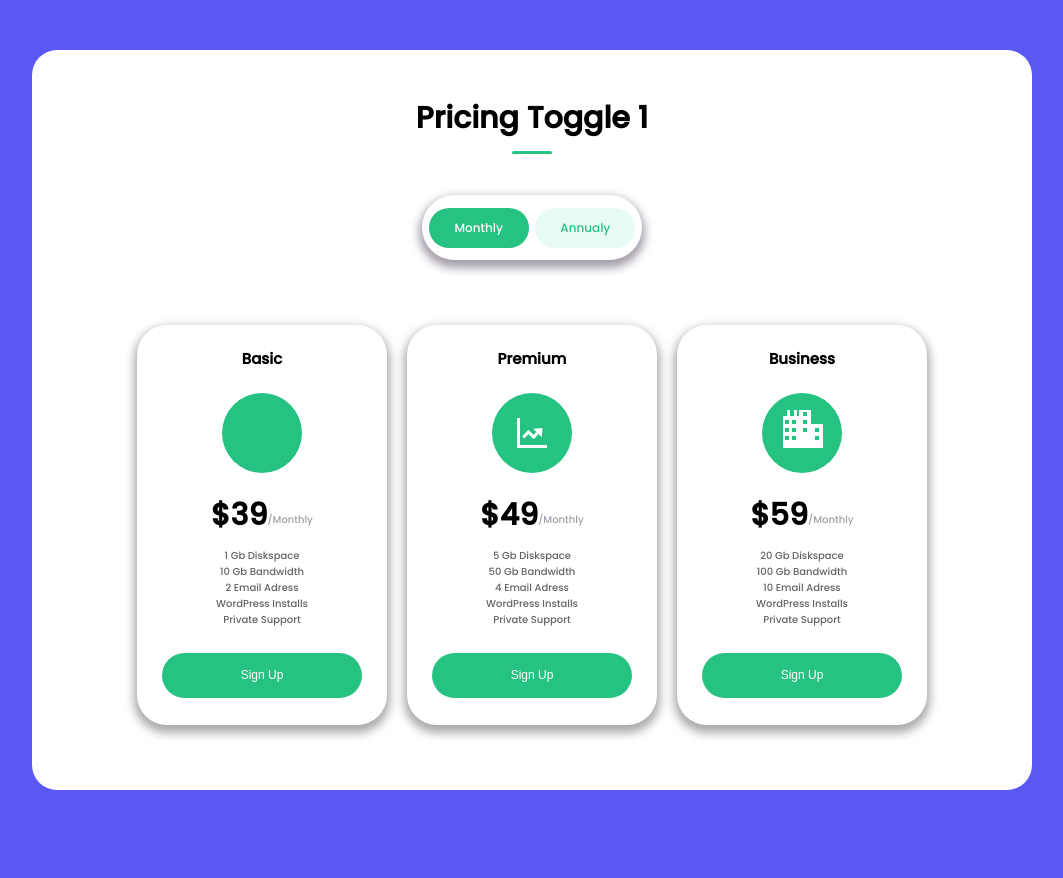
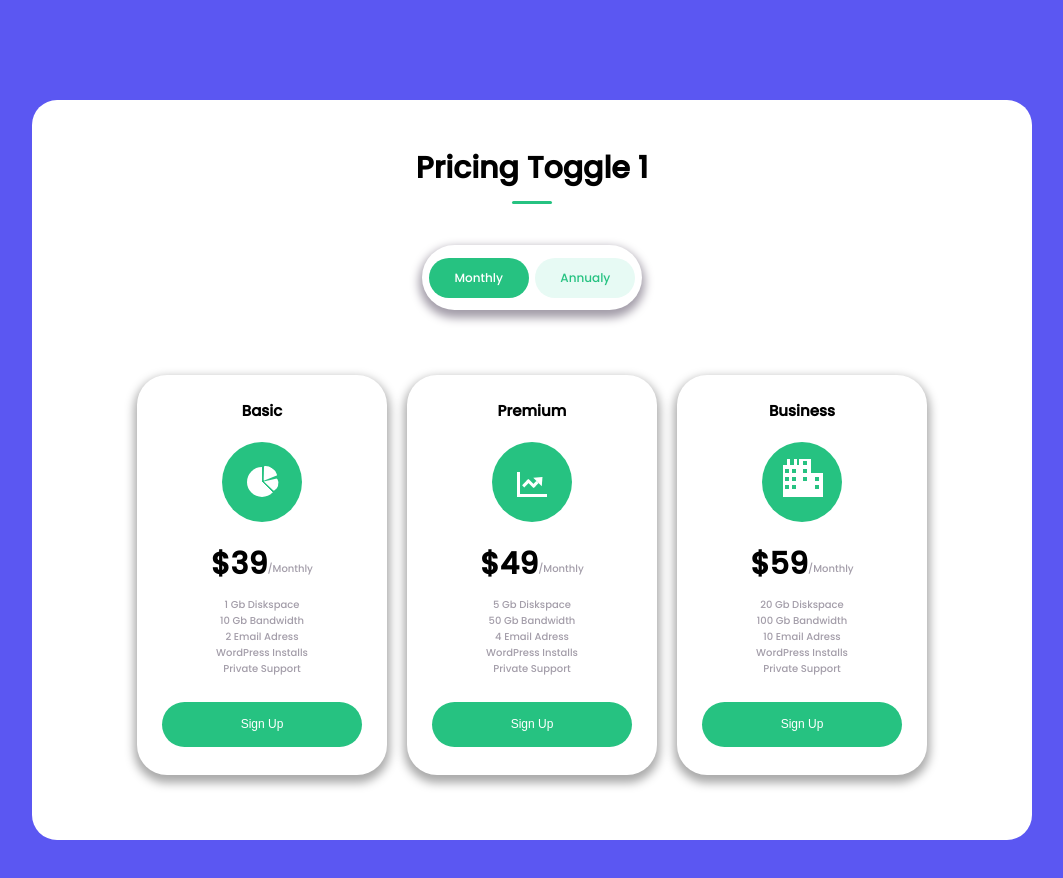
Before and after one commit to RodriBlanca/Pricing-toggle-1, a plain HTML site: page index.html in a window 1280 px wide. Shown: the whole page, without its empty margins (108-1171 px from the left). Before the commit the page ends 840 px from the top, so only its background shows below. Drawn offline with Linux system fonts and the light colour scheme.

Commit message:
finalización del examen

```diff
--- a/index.html
+++ b/index.html
@@ -1,5 +1,6 @@
 <!DOCTYPE html>
 <html lang="en">
+
 <head>
     <meta charset="UTF-8">
     <meta http-equiv="X-UA-Compatible" content="IE=edge">
@@ -8,6 +9,7 @@
     <link rel="stylesheet" href="./styles/styles.css">
     <title>Pricing Toggle</title>
 </head>
+
 <body class="body" id="body">
     <!-- CONTENEDOR DEL PRICING TOGGLE -->
     <div class="pricing-toggle" id="pricing-toggle">
@@ -36,7 +38,9 @@
                     <h2 class="card-main__title">Basic</h2>
                     <!-- ICONO DEL PRODUCTO -->
                     <div class="card-main__icon">
-
+                        <div class="cake">
+                            <span></span>
+                        </div>
                     </div>
                 </div>
                 <div class="card-description">
@@ -156,4 +160,5 @@
     <!-- JAVASCRIPT -->
     <script src="./js/app.js"></script>
 </body>
+
 </html>
--- a/js/app.js
+++ b/js/app.js
@@ -7,7 +7,7 @@ const basicPrice = document.getElementById('basic-price');
 const premiumPrice = document.getElementById('premium-price');
 const businessPrice = document.getElementById('business-price');
 const packageOption = document.getElementsByClassName('price-month');
-console.log(basicPrice)
+const cardButton = document.getElementsByClassName('card-description__button');
 
 /* EVENTS */
 // Carga los eventListenners
--- a/styles/styles.scss
+++ b/styles/styles.scss
@@ -1,17 +1,17 @@
 // IMPORTACIÓN DE GOOGLE FONTS
-@import url('https://fonts.googleapis.com/css2?family=Poppins:wght@500&display=swap');
+@import url("https://fonts.googleapis.com/css2?family=Poppins:wght@500&display=swap");
 
 // VARIABLES
 // Color fondo / violeta
-$background: #5B57F2;
+$background: #5b57f2;
 // Color detalles / verde
-$mainGreen: #26C281;
+$mainGreen: #26c281;
 // Color detalles 2 / botón no seleccionado / verde más claro
-$secondGreen: #E7FAF4;
+$secondGreen: #e7faf4;
 // Color letras / gris
-$details: #A39DA9;
+$details: #a39da9;
 // Letra
-$mainFont: 'Poppins', sans-serif;
+$mainFont: "Poppins", sans-serif;
 
 /* MOBILE */
 @media screen and (min-width: 270px) {
@@ -94,14 +94,14 @@ $mainFont: 'Poppins', sans-serif;
 
   /* TARJETA DE LOS PRODUCTOS */
   .card {
-        height: 500px;
-        width: 270px;
+    height: 425px;
+    width: 260px;
     background-color: white;
     border-radius: 30px;
     margin: 15px auto;
     display: flex;
     flex-direction: column;
-        justify-content: space-evenly;
+    justify-content: center;
     align-items: center;
     font-family: $mainFont;
 
@@ -111,6 +111,12 @@ $mainFont: 'Poppins', sans-serif;
       flex-direction: column;
       justify-content: center;
       align-items: center;
+
+      /* TITULO */
+      &__title {
+        font-size: 20px;
+        margin: 10px 0 10px 0;
+      }
 
       /* ICONOS */
       &__icon {
@@ -135,12 +141,17 @@ $mainFont: 'Poppins', sans-serif;
       }
     }
 
+    &-main {
+      margin-bottom: 20px;
+    }
+
     /* SERVICIOS */
     &-services {
       list-style: none;
       padding: 0;
       color: $details;
       text-align: center;
+      font-size: 14px;
     }
   }
 
@@ -163,6 +174,50 @@ $mainFont: 'Poppins', sans-serif;
     }
   }
 
+  /* GRAFICO TORTA */
+  .cake {
+    height: 30px;
+    width: 30px;
+    background-color: white;
+    position: absolute;
+    border-radius: 50%;
+    background-image: conic-gradient(
+      $mainGreen 0deg,
+      $mainGreen 90deg 135deg,
+      white 135deg
+    );
+    position: relative;
+
+    /* PORCIÓN 1 */
+    &::before {
+      content: "";
+      height: 0;
+      width: 0;
+      position: absolute;
+      border-left: 10px solid transparent;
+      border-right: 10px solid transparent;
+      border-bottom: 15px solid white;
+      border-radius: 50%;
+      transform: rotate(215deg);
+      right: -1px;
+    }
+
+    /* PORCIÓN 2 */
+    &::after {
+      content: "";
+      height: 0;
+      width: 0;
+      position: absolute;
+      border-left: 8px solid transparent;
+      border-right: 8px solid transparent;
+      border-bottom: 15px solid white;
+      border-radius: 50%;
+      transform: rotate(285deg);
+      top: 9px;
+      right: -2px;
+    }
+  }
+
   /* GRAFICO */
   .grafico {
     height: 30px;
@@ -179,8 +234,9 @@ $mainFont: 'Poppins', sans-serif;
   }
 
   .eje-y {
-        height: 30px;
+    height: 25px;
     width: 3px;
+    top: 5px;
   }
 
   .eje-x {
@@ -261,7 +317,7 @@ $mainFont: 'Poppins', sans-serif;
   }
 
   .primer-edificio__chimenea:before {
-        content: '';
+    content: "";
     position: absolute;
     width: 2.8px;
     height: 6px;
@@ -282,8 +338,9 @@ $mainFont: 'Poppins', sans-serif;
     top: 4px;
   }
 
-    .ventanas-superiores::before, .ventanas-superiores::after {
-        content: '';
+  .ventanas-superiores::before,
+  .ventanas-superiores::after {
+    content: "";
     height: 4px;
     width: 4px;
     position: absolute;
@@ -299,8 +356,9 @@ $mainFont: 'Poppins', sans-serif;
     top: 12px;
   }
 
-    .ventanas-inferiores::before, .ventanas-inferiores::after {
-        content: '';
+  .ventanas-inferiores::before,
+  .ventanas-inferiores::after {
+    content: "";
     height: 4px;
     width: 4px;
     position: absolute;
@@ -321,7 +379,7 @@ $mainFont: 'Poppins', sans-serif;
   }
 
   .segundo-edificio::before {
-        content: '';
+    content: "";
     height: 4px;
     width: 4px;
     position: absolute;
@@ -340,7 +398,7 @@ $mainFont: 'Poppins', sans-serif;
   }
 
   .segundo-edificio__ventanas::before {
-        content: '';
+    content: "";
     height: 4px;
     width: 4px;
     position: absolute;
@@ -366,7 +424,7 @@ $mainFont: 'Poppins', sans-serif;
   }
 
   .tercer-edificio__ventanas::before {
-        content: '';
+    content: "";
     height: 4px;
     width: 4px;
     position: absolute;
@@ -378,7 +436,6 @@ $mainFont: 'Poppins', sans-serif;
 
 /* TABLET */
 @media screen and (min-width: 600px) {
-
   /* TITULO */
   .title {
     height: 100px;
@@ -398,6 +455,7 @@ $mainFont: 'Poppins', sans-serif;
 
     &-main {
       margin-left: 100px;
+      width: 100px;
     }
 
     &-description {
@@ -421,7 +479,7 @@ $mainFont: 'Poppins', sans-serif;
       &__button {
         margin-top: 15px;
         position: absolute;
-                right: -40px;
+        right: -45px;
         bottom: -60px;
       }
     }
@@ -440,11 +498,10 @@ $mainFont: 'Poppins', sans-serif;
 }
 
 /* DESKTOP */
-@media screen and (min-width:1024px) {
+@media screen and (min-width: 1024px) {
   #body {
     display: flex;
     justify-content: center;
-        align-items: center;
   }
 
   /* QUITA EL EL VALOR STICKY PARA QUE EN DESKTOP NO SE MUEVA */
@@ -466,7 +523,7 @@ $mainFont: 'Poppins', sans-serif;
     width: 90vw;
     max-width: 1000px;
     background-color: white;
-        margin: 50px 0;
+    margin: 100px 0;
     border-radius: 25px;
   }
 
@@ -505,6 +562,8 @@ $mainFont: 'Poppins', sans-serif;
     align-items: center;
     font-family: $mainFont;
     box-shadow: 0px 5px 10px 3px rgb(170, 170, 170);
+    transition-property: box-shadow;
+    transition-duration: 0.5s;
 
     &-main,
     &-description {
@@ -541,9 +600,10 @@ $mainFont: 'Poppins', sans-serif;
         color: white;
         font-size: 12px;
         position: static;
+        right: 0;
         cursor: pointer;
         transition-property: background-color;
-                transition-duration: .5s;
+        transition-duration: 0.5s;
 
         &:hover {
           background-color: #36faa8;
@@ -564,8 +624,12 @@ $mainFont: 'Poppins', sans-serif;
     &-services {
       list-style: none;
       padding: 0;
-            color: rgb(100, 100, 100);
+      color: $details;
       font-size: 10px;
+    }
+
+    &:hover {
+      box-shadow: 0px 5px 10px 3px rgb(97, 97, 97);
     }
   }
 
@@ -593,7 +657,7 @@ $mainFont: 'Poppins', sans-serif;
     background-color: $secondGreen;
     color: $mainGreen;
     transition-property: border;
-        transition-duration: .1s;
+    transition-duration: 0.1s;
 
     &:hover {
       border: 3px solid $mainGreen;
@@ -603,6 +667,4 @@ $mainFont: 'Poppins', sans-serif;
 
 /* DESKTOP SUPERIOR A 1200px */
 @media screen and (min-width: 1200px) {
-
-
 }
```
Also changed, not shown: styles/styles.css, 1 other file. Lines whose indentation alone changed are shown as unchanged.
